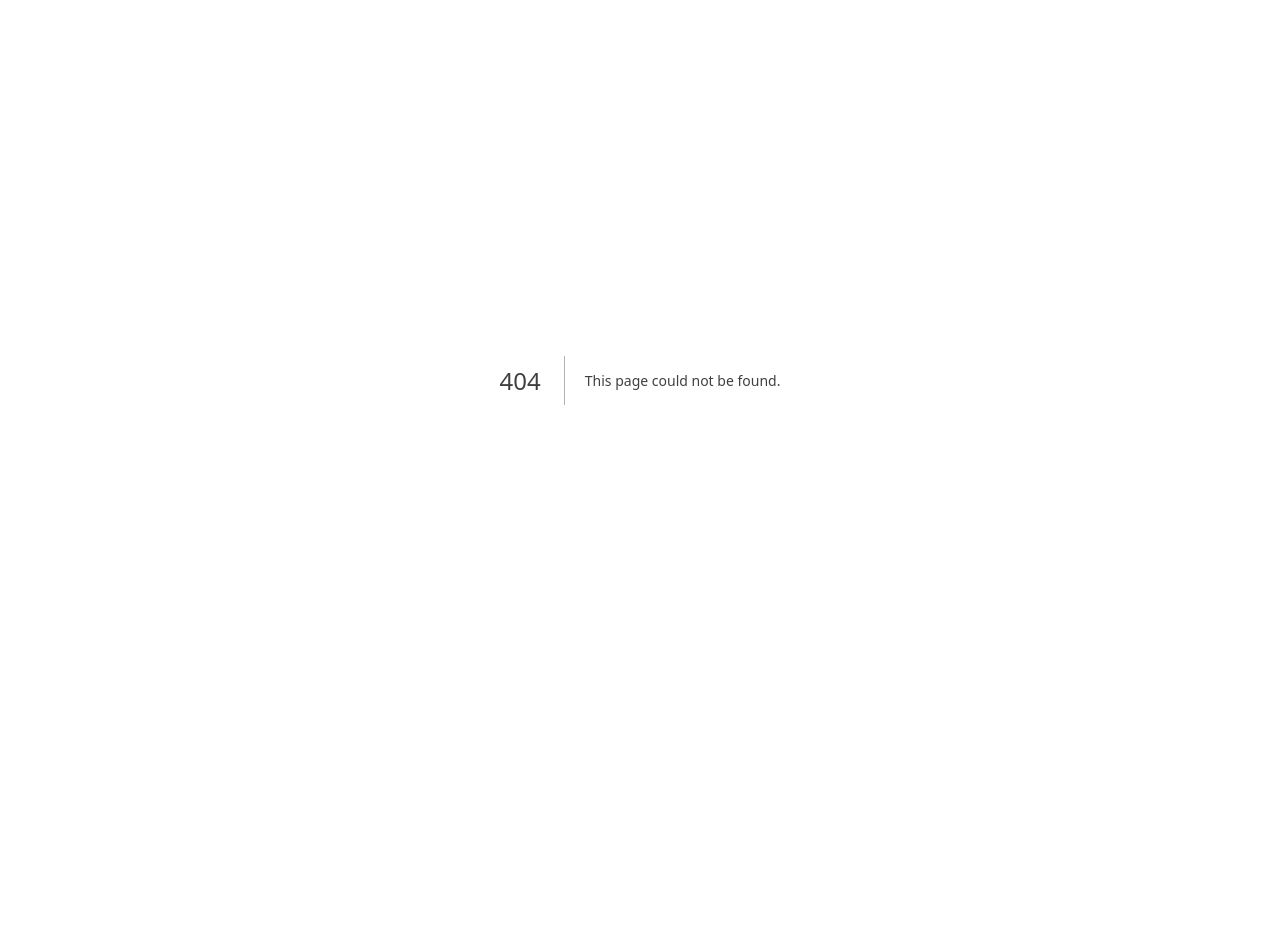
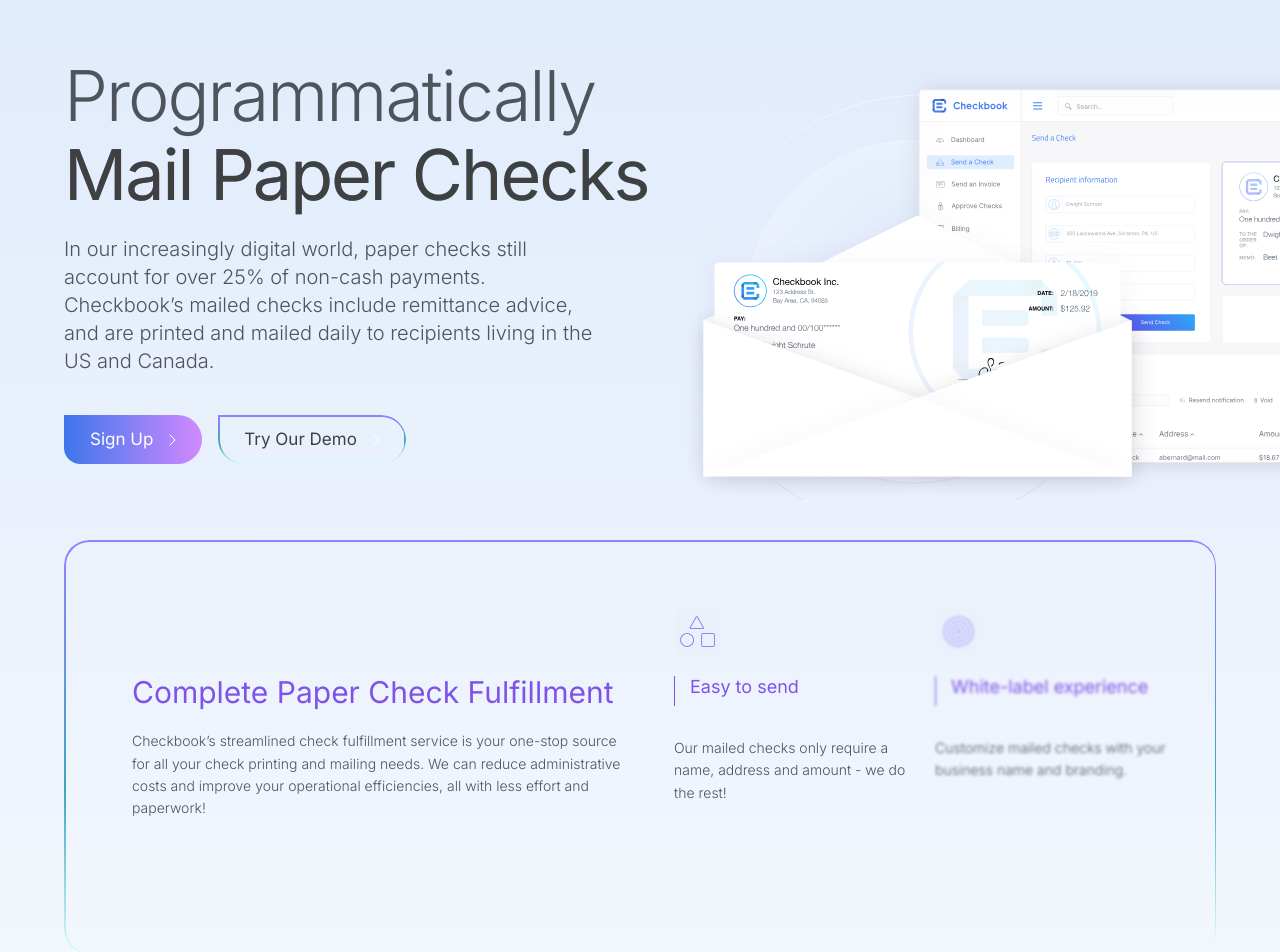
Before and after one commit to Pirai-Infotech/Pirai-checkbook-website, a Next.js app: page /Mailed in a window 1280 px wide. Before the commit this address had no page. Shown: the part 20-972 px from the top of the page. Before the commit the page ends 800 px from the top, so only its background shows below. Built offline with nearby package versions, Linux system fonts and the light colour scheme.

Commit message:
mailed check page implementation

```diff
--- a/app/Howitworks/page.js
+++ b/app/Howitworks/page.js
@@ -56,7 +56,7 @@
         </div>
       </section>
       <section className="w-[90%] lg:w-[70%] m-auto py-10 flex flex-wrap items-start lg:justify-center gap-5 lg:gap-3">
-        {sections.map((section, index) => (
+        {sections?.map((section, index) => (
           <div
             key={index}
             className={`py-7 px-10 lg:px-5 grad-border bdr-sm-rds relative ${
--- /dev/null
+++ b/app/Mailed/layout.js
@@ -0,0 +1,7 @@
+import React from "react";
+
+const layout = ({ children }) => {
+  return <div>{children}</div>;
+};
+
+export default layout;
--- /dev/null
+++ b/app/Mailed/page.js
@@ -0,0 +1,125 @@
+"use client";
+import React from "react";
+import signupArrowcolor from "../../public/signup-arrow.svg";
+import Image from "next/image";
+import CTAButton from "../ui/CTAButton";
+import signupArrow from "@/public/signup-arrow.svg";
+import ReadytoGetStart from "../ui/ReadytoGetStart";
+import Faq from "../ui/Faq";
+import TopBanner from "../../public/mailCheckbook.svg";
+import Horizhover from "../ui/Horizhover";
+import easyicon from "@/public/Easyprocess.svg";
+import labelicon from "@/public/Whitelabel.svg";
+import DiscoverInsights from "../ui/DiscoverInsights";
+import Verticalhover from "../ui/Verticalhover";
+import Papercheck from "../../public/MailBox.svg";
+import Testimonials from "../ui/Testimonials";
+
+const items = [
+  {
+    icon: easyicon,
+    iconAlt: "Easy to send",
+    title: "Easy to send",
+    text: "Our mailed checks only require a name, address and amount - we do the rest!",
+  },
+  {
+    icon: labelicon,
+    iconAlt: "White-label experience",
+    title: "White-label experience",
+    text: "Customize mailed checks with your business name and branding.",
+  },
+];
+const itemscon = [
+  {
+    heading: "Keep everything in one place",
+    text: "Not using an ERP? No problem. Our RESTful API and dashboard CSV upload provide an effortless way for sending large volumes of checks.",
+  },
+  {
+    heading: "Batch Files",
+    text: "Not using an ERP? No problem. Our RESTful API and dashboard CSV upload provide an effortless way for sending large volumes of checks.",
+  },
+];
+function page() {
+  return (
+    <div className="px-8 sm:px-0">
+      <section className="w-[100%] m-auto flex flex-col lg:flex-row gap-3 items-center py-10">
+        <div className="flex-1 pl-[5%]">
+          <div className="text-center xl:text-left">
+            <p className="font-inter text-[40px] sm:text-[50px] md:text-[60px] lg:text-[70px] font-light leading-[1.2] md:leading-[1.3] lg:leading-[79.52px] tracking-[-1px] md:tracking-[-1.5px] lg:tracking-[-2px] text-left">
+              Programmatically
+            </p>
+            <p className="font-inter text-[40px] sm:text-[50px] md:text-[60px] lg:text-[70px] font-normal leading-[1.2] md:leading-[1.3] lg:leading-[79.52px] tracking-[-1px] md:tracking-[-1.5px] lg:tracking-[-2px] text-left bg-gradient-to-r from-[#9281FF] via-[#3EA8BD] to-[#89D6FF] bg-clip-text text-transparent sm:text-[#404040] sm:font-Inter">
+              Mail Paper Checks
+            </p>
+          </div>
+          <p className="pt-5 lg:pr-[10%] text-center sm:text-left text-sm sm:text-base md:text-lg lg:text-xl xl:text-left">
+            In our increasingly digital world, paper checks still account for
+            over 25% of non-cash payments. Checkbook’s mailed checks include
+            remittance advice, and are printed and mailed daily to recipients
+            living in the US and Canada.
+          </p>
+          <div className="flex flex-row pt-10 gap-4 items-center justify-center xl:justify-start">
+            <CTAButton
+              icon={signupArrow}
+              backgroundType={"bg-gradient-to-r"}
+              backgroundColor={"from-[#3D77EB] to-[#D289FF]"}
+              textColor={"text-[#fff]"}
+              content={"Sign Up"}
+              classname={""}
+            />
+            <CTAButton
+              icon={signupArrowcolor}
+              backgroundType={""}
+              backgroundColor={""}
+              textColor={"text-[#404040]"}
+              classname={"grad-border borderbutton "}
+              content={"Try Our Demo"}
+            />
+          </div>
+        </div>
+        <div className="flex-1">
+          <Image src={TopBanner} alt="Printable Check" />
+        </div>
+      </section>
+      <section className="w-[100%] sm:w-[90%] m-auto">
+        <Horizhover
+          heading="Complete Paper Check Fulfillment"
+          description="Checkbook’s streamlined check fulfillment service is your one-stop source for all your check printing and mailing needs. We can reduce administrative costs and improve your operational efficiencies, all with less effort and paperwork!"
+          items={items}
+        />
+      </section>
+      <section className="w-[100%] m-auto py-10">
+        <div className="w-full lg:w-1/2 mx-auto px-4 sm:px-6 lg:px-8">
+          <h3 className="text-center text-xl sm:text-2xl md:text-3xl lg:text-4xl font-Inter mb-2 sm:mb-4 text-[#404040]">
+            Send Mailed Checks
+          </h3>
+          <h3 className="text-center text-lg sm:text-xl md:text-2xl lg:text-3xl font-medium pb-4 sm:pb-6">
+            <span>Through Our API</span>
+          </h3>
+          <p className="text-center text-sm sm:text-base md:text-lg lg:text-xl px-4 sm:px-6 md:px-8 lg:px-10 mx-auto">
+            Streamline your accounts payable with Checkbook! We integrate
+            directly with leading ERPs like QuickBooks Online, AccountingSeed,
+            and Sage Intacct - empowering you to spend less time and resources
+            on data entry.
+          </p>
+        </div>
+        <Verticalhover items={itemscon} imageSrc={Papercheck} />
+      </section>
+      <section className="w-[50%] m-auto h-[300px] rounded-[40px] bg-slate-300"></section>
+      <section className="w-[90%] m-auto">
+        <DiscoverInsights />
+      </section>
+      <section className="w-[90%] py-10 m-auto relative">
+        <Testimonials />
+      </section>
+      <section className="w-[90%] py-10 m-auto">
+        <ReadytoGetStart />
+      </section>
+      <section className=" py-10">
+        <Faq />
+      </section>
+    </div>
+  );
+}
+
+export default page;
--- a/app/ui/Faq.js
+++ b/app/ui/Faq.js
@@ -55,7 +55,7 @@
         className="border-0 bg-[unset]"
         defaultActiveKey={defaultActiveKey}
       >
-        {questions.map((item, index) => (
+        {questions?.map((item, index) => (
           <Panel
             className="text-[#404040] text-[20px] md:text-[24px] font-[400]"
             header={item.question}
--- a/app/ui/Footer.js
+++ b/app/ui/Footer.js
@@ -60,7 +60,7 @@
                 </li>
                 <li>
                   <Link
-                    href=""
+                    href="/Mailed"
                     className="text-[#FFF] text-base font-light mb-1 flex"
                   >
                     Mail
@@ -126,7 +126,7 @@
               <ul>
                 <li>
                   <Link
-                    href=""
+                    href="/About"
                     className="text-[#FFF] text-base font-light mb-1 flex"
                   >
                     About Us
--- a/app/ui/Horizhover.js
+++ b/app/ui/Horizhover.js
@@ -3,24 +3,28 @@
 
 function Horizhover({ heading, description, items }) {
   return (
-    <div className="flex flex-col xl:flex-row grad-border bdr-sm-rds items-center gap-3">
-      <div className="p-7 flex-grow-1">
-        <h4>{heading}</h4>
-        <p className="text-left xl:p-5 xl:px-0 pt-5">{description}</p>
+    <div className="flex p-10 flex-col xl:flex-row grad-border bdr-sm-rds items-center justify-center gap-3">
+      <div className="p-5 sm:p-5 md:p-6 lg:p-7 flex-grow">
+        <h4 className="text-lg sm:text-xl md:text-2xl lg:text-3xl">
+          {heading}
+        </h4>
+        <p className="text-left pt-3 sm:pt-4 md:pt-5 lg:pt-5 w-full max-w-[575px] xl:px-0">
+          {description}
+        </p>
       </div>
-      <div className="flex flex-col xl:flex-row items-center px-5 lg:px-0 gap-3 lin-bf-txt">
-        {items.map((item, index) => (
+      <div className="flex flex-col xl:flex-row lg:items-center px-5 lg:px-0 gap-3 lin-bf-txt">
+        {items?.map((item, index) => (
           <div
             key={index}
             className={`py-7 px-2 lg:filter ${
               index === 0 ? "blur-0" : "md:blur-[1.5px]"
             } hover:blur-0`}
           >
-            <div className="flex flex-row xl:flex-col  items-center xl:items-start gap-5">
+            <div className="flex flex-row xl:flex-col items-center xl:items-start gap-5">
               <Image src={item.icon} alt={item.iconAlt} />
               <h4 className="lg:pl-4">{item.title}</h4>
             </div>
-            <p className="pt-10">{item.text}</p>
+            <p className="pt-10 lg:w-[233px] lg:h-[189px]">{item.text}</p>
           </div>
         ))}
       </div>
--- a/app/ui/Testimonials.js
+++ b/app/ui/Testimonials.js
@@ -64,7 +64,7 @@
         infinite={true}
         itemClass="carousel-item"
       >
-        {carouselItems.map((item, index) => (
+        {carouselItems?.map((item, index) => (
           <div
             key={index}
             className="item border-[1px] border-[#afafaf] rounded-lg p-[20px] w-[450px] 2xl:w-[520px] h-[340px] 2xl:h-[400px]"
--- a/app/ui/Verticalhover.js
+++ b/app/ui/Verticalhover.js
@@ -3,9 +3,9 @@
 
 function Verticalhover({ items, imageSrc }) {
   return (
-    <div className="flex flex-row items-center gap-2 lg:gap-8 py-10 pl-[2%] lg:pl-[10%]">
+    <div className="flex flex-row items-center justify-between gap-2 lg:gap-8 py-10 pl-[2%] lg:pl-[10%]">
       <div>
-        {items.map((item, index) => (
+        {items?.map((item, index) => (
           <div
             key={index}
             className="group flex flex-col xl:flex-row xl:items-start gap-5 lg:filter pt-10 lg:blur-[1.5px] hover:blur-0 opacity-50 hover:opacity-100"
@@ -13,14 +13,14 @@
             <h4 className="lg:pl-4 text-[#404040] 2xl:text-[40px] group-hover:text-[#7F53E7]">
               {`0${index + 1}`}
             </h4>
-            <div className="lg:border-l-2 border-[#40404020] group-hover:border-[#7F53E7] lg:pl-4">
-              <h4 className="text-[#404040] 2xl:text-[40px] group-hover:text-[#7F53E7]">
-                {item.heading}
-              </h4>
-              <p className="text-[#404040] pt-3 group-hover:text-[#7F53E7]">
-                {item.text}
-              </p>
-            </div>
+            <div className="w-full max-w-[524px] lg:border-l-2 border-[#40404020] group-hover:border-[#7F53E7] lg:pl-4 px-4">
+            <h4 className="text-[#404040] text-xl sm:text-2xl md:text-3xl xl:text-[40px] group-hover:text-[#7F53E7]">
+              {item.heading}
+            </h4>
+            <p className="text-[#404040] pt-3 hidden group-hover:block group-hover:text-[#7F53E7] text-base sm:text-lg md:text-xl">
+              {item.text}
+            </p>
+          </div>
           </div>
         ))}
       </div>
```
Also changed, not shown: public/MailBox.svg (added), public/mailCheckbook.svg (added).
